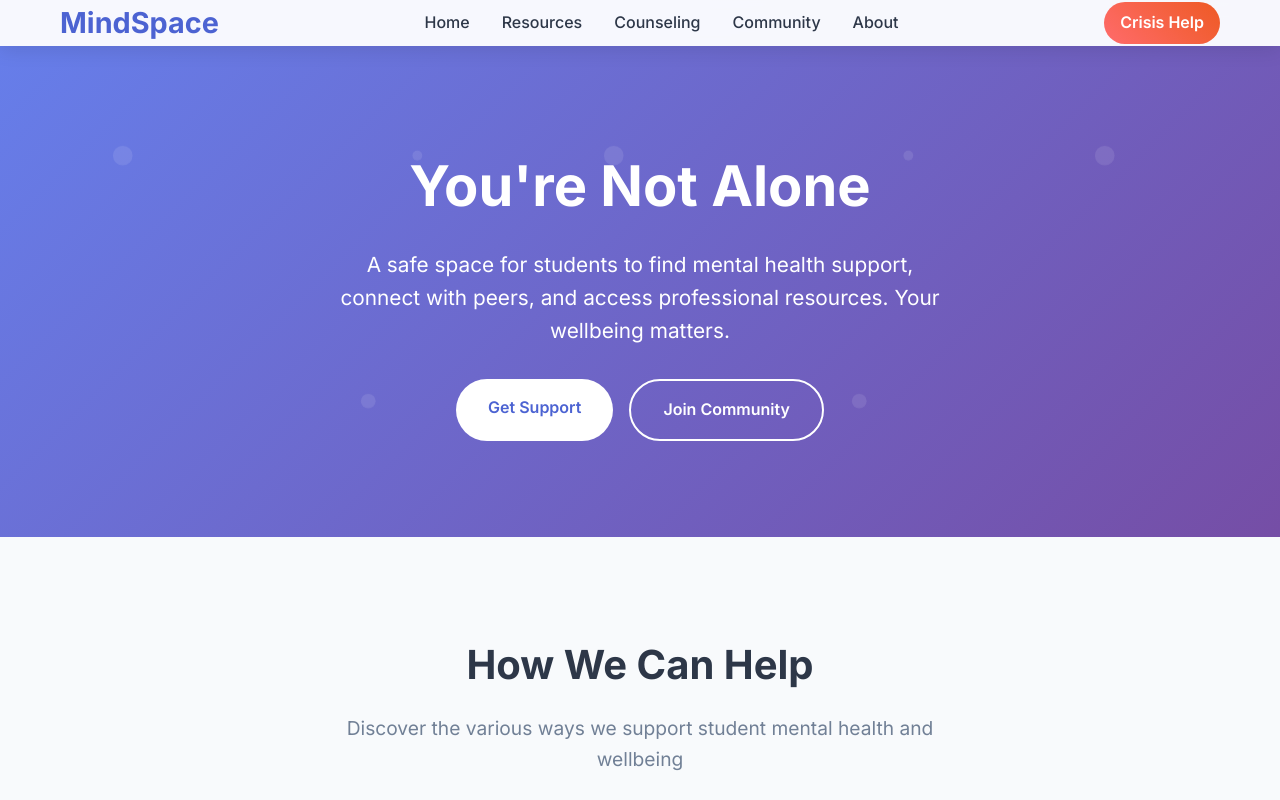
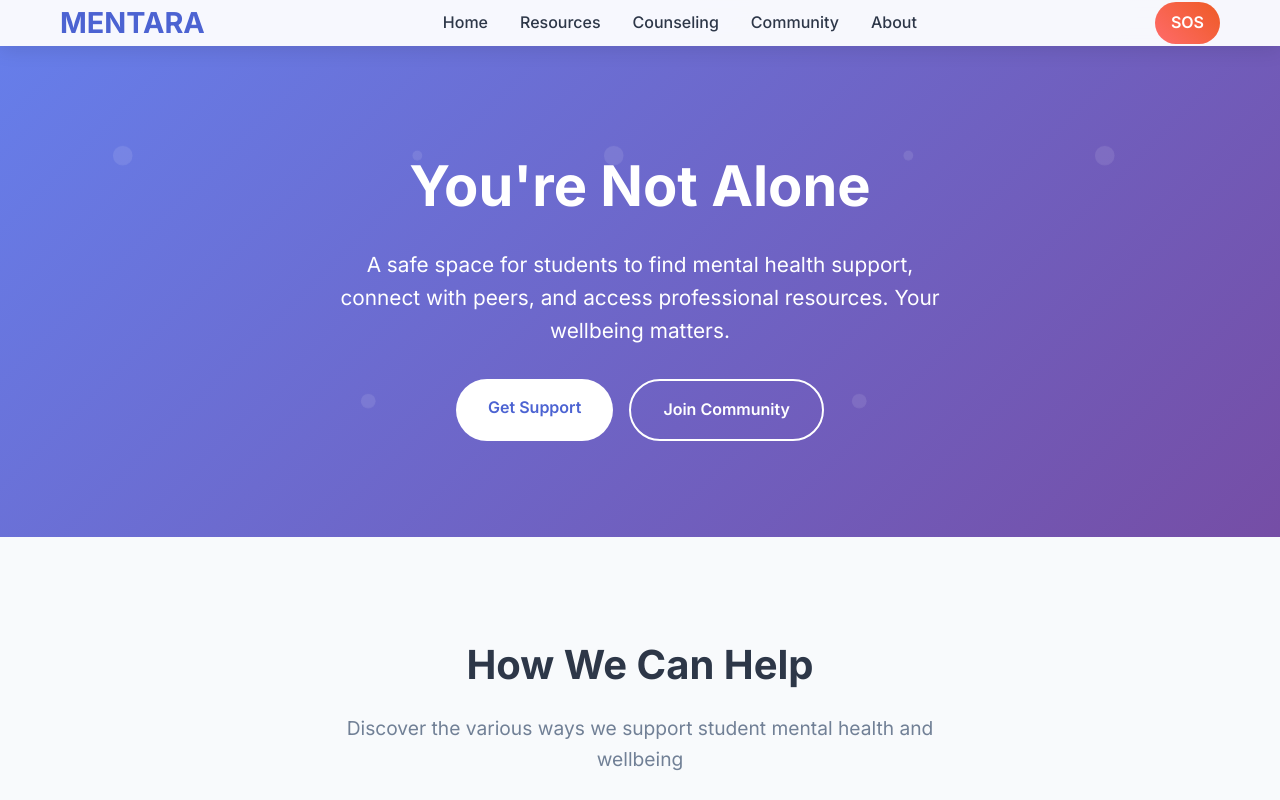
Before and after one commit to T5anya/Mind-health-web, a plain HTML site: page index.html in a window 1280 px wide. Shown: the top 800 px of the page. Drawn offline with Linux system fonts and the light colour scheme.

Commit message:
Update index.html

```diff
--- a/index.html
+++ b/index.html
@@ -15,7 +15,7 @@
   <body>
     <header>
       <nav class="container">
-        <a href="#" class="logo">MindSpace</a>
+        <a href="#" class="logo">MENTARA</a>
         <ul class="nav-links">
           <li><a href="#home">Home</a></li>
           <li><a href="#resources">Resources</a></li>
@@ -23,7 +23,7 @@
           <li><a href="#community">Community</a></li>
           <li><a href="#about">About</a></li>
         </ul>
-        <a href="#emergency" class="emergency-btn">Crisis Help</a>
+        <a href="#emergency" class="emergency-btn">SOS</a>
         <button class="mobile-menu-btn">☰</button>
       </nav>
     </header>
@@ -111,7 +111,7 @@
 
       <section class="support" id="community">
         <div class="container">
-          <div class="section-title">
+          <div class="section-t">
             <h2>Find Your Support Network</h2>
             <p>Connect with others who understand your journey</p>
           </div>
```
